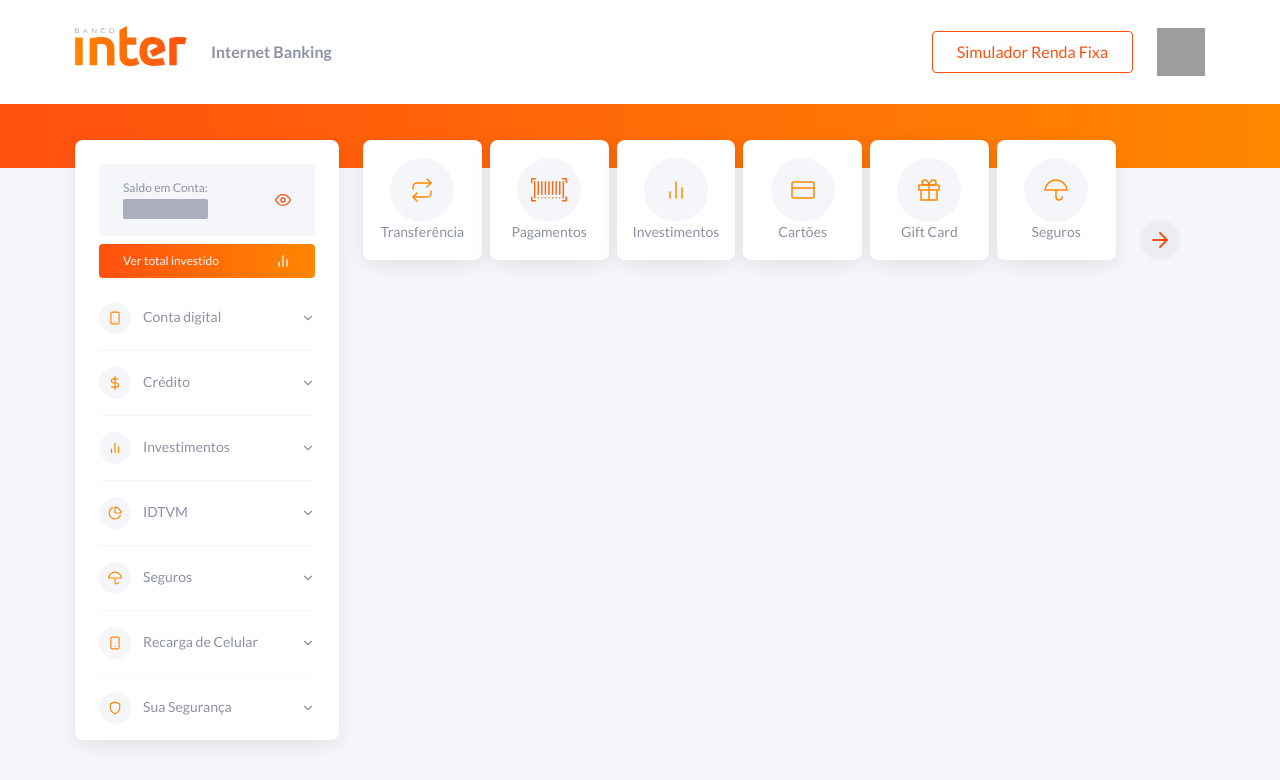
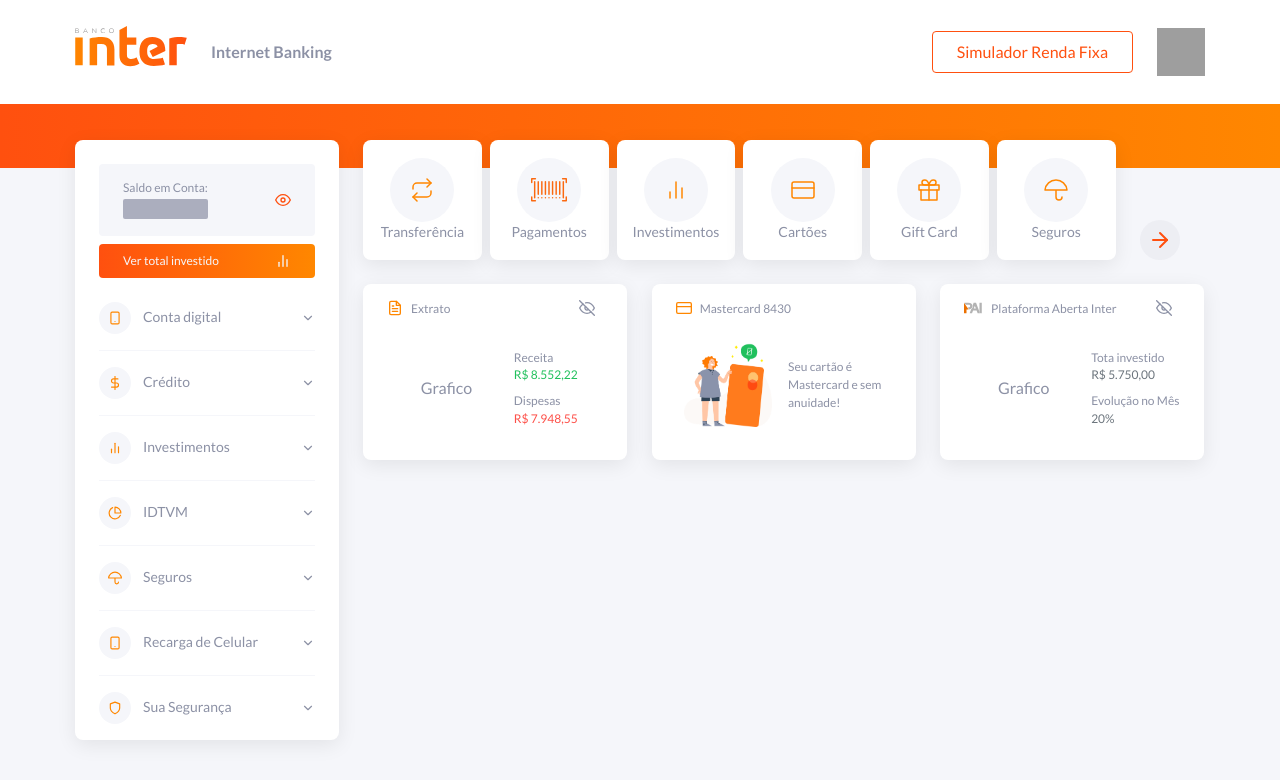
Before and after one commit to hericke47/BancoInter, a React (Create React App) app: page / in a window 1280 px wide. Shown: the top 780 px of the page. Built offline with nearby package versions, Linux system fonts and the light colour scheme; grey boxes are pictures that could not be loaded.

Commit message:
:sparkles: feat: create account summary section

```diff
--- /dev/null
+++ b/src/pages/Dashboard/MainContent/AccountSumary/index.tsx
@@ -0,0 +1,94 @@
+import React, { useState } from 'react';
+
+import { FiCreditCard, FiFileText, FiEye, FiEyeOff } from 'react-icons/fi';
+
+import {
+  Container,
+  Card,
+  Header,
+  DataWrapper,
+  LeftData,
+  RightData,
+  DataValue,
+} from './styles';
+import { PlataformaPaiIcon } from '../../../../assets/images/icons';
+import CreditCardIllustration from '../../../../assets/images/illustrations/card-illustration.png';
+import Button from '../../../../components/Button';
+
+const AccountSumary: React.FC = () => {
+  const [displayStatement, setDisplayStatement] = useState(true);
+  const [displayInvestiments, setDisplayInvestiments] = useState(true);
+
+  return (
+    <Container>
+      <Card>
+        <Header iconStroke>
+          <FiFileText />
+          <h3>Extrato</h3>
+          <Button
+            onClick={() => setDisplayStatement((prevstate) => !prevstate)}
+            variant="transparent"
+          >
+            {displayStatement ? <FiEyeOff /> : <FiEye />}
+          </Button>
+        </Header>
+        <DataWrapper>
+          <LeftData>Grafico</LeftData>
+          <RightData>
+            <span>Receita</span>
+            <DataValue income>
+              {displayStatement ? 'R$ 8.552,22' : '---'}
+            </DataValue>
+            <span>Dispesas</span>
+            <DataValue outcome>
+              {displayStatement ? 'R$ 7.948,55' : '---'}
+            </DataValue>
+          </RightData>
+        </DataWrapper>
+      </Card>
+
+      <Card>
+        <Header iconStroke>
+          <FiCreditCard />
+          <h3>Mastercard 8430</h3>
+        </Header>
+        <DataWrapper>
+          <LeftData>
+            <img
+              src={CreditCardIllustration}
+              alt="Cartão de credito sem anuidade"
+            />
+          </LeftData>
+          <RightData>
+            <span>Seu cartão é Mastercard e sem anuidade!</span>
+          </RightData>
+        </DataWrapper>
+      </Card>
+
+      <Card>
+        <Header iconStroke={false}>
+          <PlataformaPaiIcon />
+          <h3>Plataforma Aberta Inter</h3>
+          <Button
+            onClick={() => setDisplayInvestiments((prevstate) => !prevstate)}
+            variant="transparent"
+          >
+            {displayInvestiments ? <FiEyeOff /> : <FiEye />}
+          </Button>
+        </Header>
+
+        <DataWrapper>
+          <LeftData>Grafico</LeftData>
+          <RightData>
+            <span>Tota investido</span>
+            <DataValue>{displayInvestiments ? 'R$ 5.750,00' : '---'}</DataValue>
+            <span>Evolução no Mês</span>
+            <DataValue>{displayInvestiments ? '20%' : '---'}</DataValue>
+          </RightData>
+        </DataWrapper>
+      </Card>
+    </Container>
+  );
+};
+
+export default AccountSumary;
--- /dev/null
+++ b/src/pages/Dashboard/MainContent/AccountSumary/styles.ts
@@ -0,0 +1,118 @@
+import styled, { css } from 'styled-components';
+
+import { Theme } from '../../../../styles/styled';
+
+export const Container = styled.section`
+  ${() => css`
+    display: grid;
+    grid-template-columns: repeat(3, minmax(0, 1fr));
+    column-gap: 2.4rem;
+    margin: 2.4rem 0;
+    height: 100%;
+    max-height: 17.6rem;
+  `}
+`;
+
+export const Card = styled.article`
+  ${({ theme }) => css`
+    background: ${theme.colors.background};
+    max-width: 26.4rem;
+    height: 100%;
+    width: 100%;
+    border-radius: ${theme.radius.default};
+    padding: 1.6rem 2.4rem;
+    box-shadow: ${theme.shadows.default};
+    display: flex;
+    flex-direction: column;
+  `}
+`;
+
+export const Header = styled.div<{ iconStroke?: boolean }>`
+  ${({ theme, iconStroke }) => css`
+    display: flex;
+    justify-content: flex-start;
+    margin-bottom: 0.8rem;
+
+    svg {
+      margin-right: 0.8rem;
+      stroke: ${iconStroke && theme.colors.primary};
+      width: auto;
+      height: 1.6rem;
+    }
+
+    > h3 {
+      font-weight: 500;
+      stroke: ${theme.colors.darkGrey};
+      font-size: ${theme.fontSizes.small};
+    }
+
+    > button {
+      margin: -0.8rem -1.6rem 0 auto;
+      padding: 0.8rem 1.6rem;
+
+      svg {
+        stroke: ${theme.colors.grey};
+        stroke-width: 2;
+      }
+    }
+  `}
+`;
+
+export const DataWrapper = styled.div`
+  display: flex;
+  align-items: center;
+  width: 100%;
+  margin-top: auto;
+  flex: 1;
+`;
+
+export const LeftData = styled.div`
+  ${() => css`
+    margin-right: 0.8rem;
+    max-width: 55%;
+    width: 100%;
+    display: flex;
+    justify-content: center;
+    align-items: center;
+
+    > img {
+      height: 8.4rem;
+      width: auto;
+    }
+  `}
+`;
+
+export const RightData = styled.div`
+  ${({ theme }) => css`
+    font-size: ${theme.fontSizes.small};
+
+    > span:not(:only-child):last-of-type {
+      margin-top: 0.8rem;
+      display: block;
+    }
+  `}
+`;
+
+type DataValueType = {
+  income?: boolean;
+  outcome?: boolean;
+};
+
+const getDataColor = (
+  colors: Theme['colors'],
+  { income, outcome }: DataValueType,
+): string => {
+  if (income) {
+    return colors.success;
+  }
+  if (outcome) {
+    return colors.error;
+  }
+  return colors.darkGrey;
+};
+
+export const DataValue = styled.div<DataValueType>`
+  ${({ theme, income, outcome }) => css`
+    color: ${getDataColor(theme.colors, { income, outcome })}};
+  `}
+`;
--- a/src/pages/Dashboard/MainContent/index.tsx
+++ b/src/pages/Dashboard/MainContent/index.tsx
@@ -1,5 +1,6 @@
 import React from 'react';
 
+import AccountSumary from './AccountSumary';
 import NavigationCards from './NavigationCards';
 import { Container } from './styles';
 
@@ -7,6 +8,7 @@
   return (
     <Container>
       <NavigationCards />
+      <AccountSumary />
     </Container>
   );
 };
--- a/src/styles/styled.d.ts
+++ b/src/styles/styled.d.ts
@@ -2,7 +2,7 @@
 
 import theme from './theme';
 
-type Theme = typeof theme;
+export type Theme = typeof theme;
 
 declare module 'styled-components' {
   // eslint-disable-next-line @typescript-eslint/no-empty-interface
```
